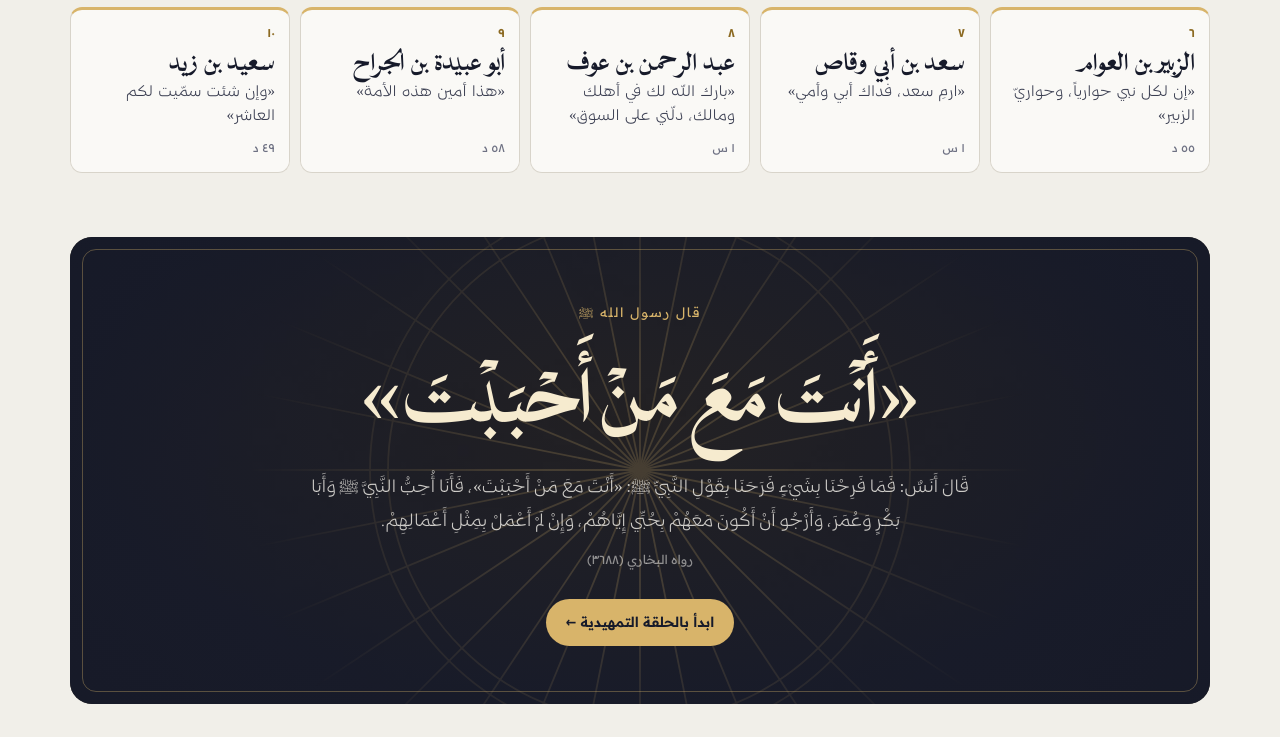
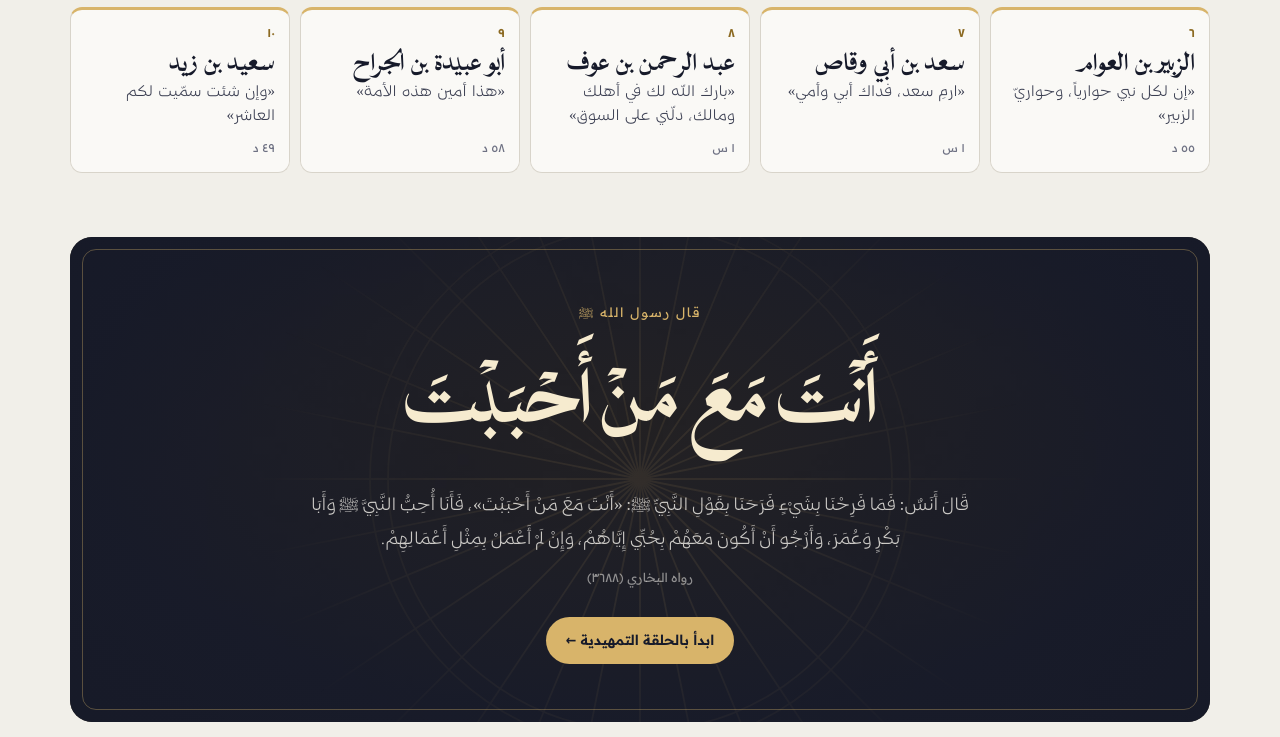
Before and after one commit to mustphawy-lgtm/ma3-elsahaba, a plain HTML site: page index.html in a window 1280 px wide. Shown: the part 938-1675 px from the top of the page. Drawn offline with nearby package versions, Linux system fonts and the light colour scheme.

Commit message:
سكشن الحديث: بدون أقواس، مسافة أكبر، خلفية أهدى
Co-Authored-By: Claude Opus 5.5 <noreply@anthropic.com>
Claude-Session: https://claude.ai/code/session_017sij6fWkXrWpzPm7aXr9HP

```diff
--- a/index.html
+++ b/index.html
@@ -394,6 +394,8 @@ footer{justify-content:space-between;gap:12px}footer .sig-link{margin-inline-sta
 .main-axes>li,.main-axes>li.g-g,.main-axes>li.g-y,.main-axes>li.g-r,.main-axes>li.g-n{border-top-color:var(--gold-l)}
 .part[aria-selected="true"]{border-color:var(--gold-l);box-shadow:inset 0 0 0 1px var(--gold-l);background:color-mix(in srgb,var(--gold-l) 14%,var(--sheet))}
 .part[aria-selected="true"] b{color:var(--gold-d)}
+.band-q{margin-bottom:18px}
+.band-rose{opacity:.09}
 </style>
 <style>body{margin:0;padding-top:env(safe-area-inset-top,0px);padding-bottom:env(safe-area-inset-bottom,0px)}</style></head><body>
 <div class="wrap" dir="rtl" lang="ar">
@@ -828,7 +830,7 @@ function home(){
     <svg class="band-rose" viewBox="0 0 400 400" aria-hidden="true">${Array.from({length:32},(_,i)=>{const t=i*Math.PI/16;return `<line x1="200" y1="200" x2="${(200+Math.cos(t)*400).toFixed(0)}" y2="${(200+Math.sin(t)*400).toFixed(0)}"/>`}).join("")}<circle cx="200" cy="200" r="120"/><circle cx="200" cy="200" r="112"/></svg>
     <div class="band-in">
       <span class="band-k">قال رسول الله ﷺ</span>
-      <p class="band-q">«أَنْتَ مَعَ مَنْ أَحْبَبْتَ»</p>
+      <p class="band-q">أَنْتَ مَعَ مَنْ أَحْبَبْتَ</p>
       <p class="band-s">قَالَ أَنَسٌ: فَمَا فَرِحْنَا بِشَيْءٍ فَرَحَنَا بِقَوْلِ النَّبِيِّ ﷺ: «أَنْتَ مَعَ مَنْ أَحْبَبْتَ»، فَأَنَا أُحِبُّ النَّبِيَّ ﷺ وَأَبَا بَكْرٍ وَعُمَرَ، وَأَرْجُو أَنْ أَكُونَ مَعَهُمْ بِحُبِّي إِيَّاهُمْ، وَإِنْ لَمْ أَعْمَلْ بِمِثْلِ أَعْمَالِهِمْ.</p>
       <span class="band-src">رواه البخاري (٣٦٨٨)</span>
       <a class="band-cta" href="#about">ابدأ بالحلقة التمهيدية ←</a>
```
